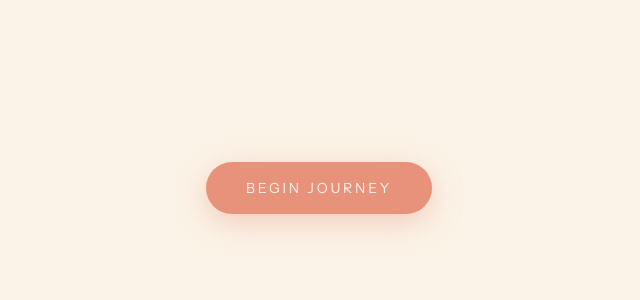
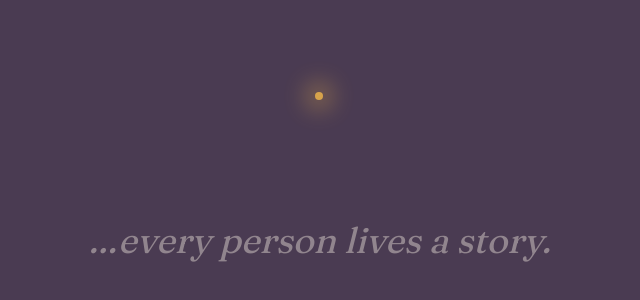
Before and after one commit to tushar1612pog/24thjune2005, a Next.js app: page / in a window 1280 px wide. Shown: the part 212-512 px from the top of the page, without its empty margins (321-961 px from the left). Built offline with nearby package versions, Linux system fonts and the light colour scheme.

Commit message:
Add files via upload

```diff
--- a/components/chapters/Chapter8Scrapbook.tsx
+++ b/components/chapters/Chapter8Scrapbook.tsx
@@ -45,6 +45,11 @@ function ScrapbookCard({
               photo
             </span>
           </div>
+        )}
+        {memory.isTest && (
+          <span className="pointer-events-none absolute left-1 top-1 rounded-full bg-coral px-2 py-0.5 font-body text-[9px] font-semibold uppercase tracking-wider text-vanilla shadow">
+            Test — replace me
+          </span>
         )}
       </div>
       {opened && (
--- a/components/shared/IntroSequence.tsx
+++ b/components/shared/IntroSequence.tsx
@@ -5,29 +5,71 @@ import { motion, AnimatePresence } from "framer-motion";
 import { intro } from "@/lib/content";
 import { fadeOnly } from "@/lib/animations";
 
-type Stage = "blank" | number | "cta"; // number = index into intro.lines
+type Stage = "loading" | "blank" | number | "cta"; // number = index into intro.lines
 
 export default function IntroSequence({ onBegin }: { onBegin: () => void }) {
-  const [stage, setStage] = useState<Stage>("blank");
+  const [stage, setStage] = useState<Stage>("loading");
+  const [starLit, setStarLit] = useState(false);
 
   useEffect(() => {
     const timers: ReturnType<typeof setTimeout>[] = [];
-    timers.push(setTimeout(() => setStage(0), 1200));
+    const LOADING_MS = 1600;
+    const BLANK_MS = 1400;
+    const STAR_SETTLE_MS = 1000;
+    const LINE_MS = 2600;
+
+    timers.push(setTimeout(() => setStage("blank"), LOADING_MS));
+    timers.push(
+      setTimeout(() => setStarLit(true), LOADING_MS + 300)
+    );
+    const linesStart = LOADING_MS + BLANK_MS + STAR_SETTLE_MS;
     intro.lines.forEach((_, i) => {
-      if (i === 0) return;
-      timers.push(
-        setTimeout(() => setStage(i), 1200 + i * 2600)
-      );
+      timers.push(setTimeout(() => setStage(i), linesStart + i * LINE_MS));
     });
     timers.push(
-      setTimeout(() => setStage("cta"), 1200 + intro.lines.length * 2600)
+      setTimeout(
+        () => setStage("cta"),
+        linesStart + intro.lines.length * LINE_MS
+      )
     );
     return () => timers.forEach(clearTimeout);
   }, []);
 
   return (
-    <div className="fixed inset-0 z-50 flex items-center justify-center bg-vanilla">
+    <div className="fixed inset-0 z-50 flex items-center justify-center overflow-hidden bg-plum">
+      {/* the star — fades in once and stays lit through the rest of the intro */}
+      <motion.div
+        initial={{ opacity: 0, scale: 0.4 }}
+        animate={{
+          opacity: starLit ? 1 : 0,
+          scale: starLit ? 1 : 0.4,
+        }}
+        transition={{ duration: 1.4, ease: [0.22, 1, 0.36, 1] }}
+        className="absolute"
+        style={{ top: "38%" }}
+      >
+        <motion.span
+          animate={{ opacity: [0.6, 1, 0.6] }}
+          transition={{ duration: 2.4, repeat: Infinity, ease: "easeInOut" }}
+          className="block h-2 w-2 rounded-full bg-gold"
+          style={{ boxShadow: "0 0 24px 8px rgba(232,176,75,0.55)" }}
+        />
+      </motion.div>
+
       <AnimatePresence mode="wait">
+        {stage === "loading" && (
+          <motion.p
+            key="loading"
+            variants={fadeOnly}
+            initial="hidden"
+            animate="visible"
+            exit="exit"
+            className="px-6 text-center font-body text-xs uppercase tracking-[0.3em] text-vanilla/50"
+          >
+            {intro.loading}
+          </motion.p>
+        )}
+
         {typeof stage === "number" && (
           <motion.p
             key={stage}
@@ -35,19 +77,22 @@ export default function IntroSequence({ onBegin }: { onBegin: () => void }) {
             initial="hidden"
             animate="visible"
             exit="exit"
-            className="px-6 text-center font-display text-3xl italic text-plum md:text-5xl"
+            className="absolute px-6 text-center font-display text-2xl italic text-vanilla md:text-4xl"
+            style={{ top: "54%" }}
           >
             {intro.lines[stage]}
           </motion.p>
         )}
+
         {stage === "cta" && (
           <motion.button
             key="cta"
             initial={{ opacity: 0, y: 12 }}
             animate={{ opacity: 1, y: 0 }}
-            transition={{ duration: 1, ease: [0.22, 1, 0.36, 1] }}
+            transition={{ duration: 1, ease: [0.22, 1, 0.36, 1], delay: 0.3 }}
             onClick={onBegin}
-            className="group relative rounded-full bg-coral px-10 py-4 font-body text-sm tracking-[0.2em] text-vanilla shadow-[0_8px_30px_rgba(232,146,124,0.4)] transition-transform hover:scale-105 focus:outline-none focus-visible:ring-2 focus-visible:ring-plum focus-visible:ring-offset-2"
+            className="absolute rounded-full bg-coral px-10 py-4 font-body text-sm tracking-[0.2em] text-vanilla shadow-[0_8px_30px_rgba(232,146,124,0.4)] transition-transform hover:scale-105 focus:outline-none focus-visible:ring-2 focus-visible:ring-gold focus-visible:ring-offset-2 focus-visible:ring-offset-plum"
+            style={{ top: "58%" }}
           >
             {intro.cta.toUpperCase()}
           </motion.button>
--- a/lib/content.ts
+++ b/lib/content.ts
@@ -4,7 +4,13 @@
 // ─────────────────────────────────────────────────────────
 
 export const intro = {
-  lines: ["Every person lives a story.", "This is yours."],
+  loading: "Collecting memories…",
+  lines: [
+    "I've always believed…",
+    "…every person lives a story.",
+    "Some stories deserve to be remembered.",
+    "This one belongs to you.",
+  ],
   cta: "Begin Journey",
 };
 
@@ -52,6 +58,11 @@ export const littleThings: {
       src: "/assets/music/super-trouper.mp3",
       message: "Super Trouper, just for you.",
     },
+  },
+  {
+    label: "Recharge ritual",
+    value: "Fufu",
+    reaction: { type: "text", message: "Some things are just between us." },
   },
 ];
 
@@ -135,10 +146,17 @@ export type ScrapbookMemory = {
   caption: string;
   photo: string; // path in /public/assets/photos
   rotation: number; // for scattered look
+  isTest?: boolean; // shows a "TEST — replace me" badge; remove before launch
 };
 
 export const scrapbookMemories: ScrapbookMemory[] = [
-  { id: "m1", caption: "PLACEHOLDER — memory one.", photo: "/assets/photos/placeholder-1.jpg", rotation: -6 },
+  {
+    id: "test",
+    caption: "Test placeholder — swap this for a real photo before launch.",
+    photo: "/assets/photos/TEST-PLACEHOLDER-remove-me.jpg",
+    rotation: -5,
+    isTest: true,
+  },
   { id: "m2", caption: "PLACEHOLDER — memory two.", photo: "/assets/photos/placeholder-2.jpg", rotation: 4 },
   { id: "m3", caption: "PLACEHOLDER — memory three.", photo: "/assets/photos/placeholder-3.jpg", rotation: -3 },
   { id: "m4", caption: "PLACEHOLDER — memory four.", photo: "/assets/photos/placeholder-4.jpg", rotation: 7 },
@@ -158,7 +176,9 @@ export const future = {
 };
 
 export const music = {
-  // Drop an mp3 in /public/assets/music and update this path.
-  src: "/assets/music/ambient.mp3",
-  label: "Ambient soundtrack",
+  // The whole-site background track, toggled by the floating music button.
+  // Drop your own legally-owned copy of Super Trouper here and match the
+  // filename — Claude can't source or embed the actual song file.
+  src: "/assets/music/super-trouper.mp3",
+  label: "Super Trouper — ABBA",
 };
```
Also changed, not shown: public/assets/music/README.txt, 1 other file (tests, documents, lock files or other folders).
